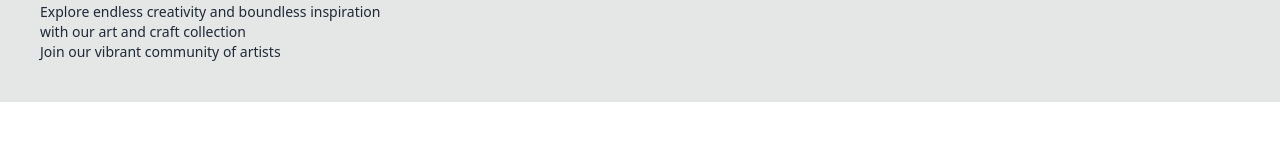
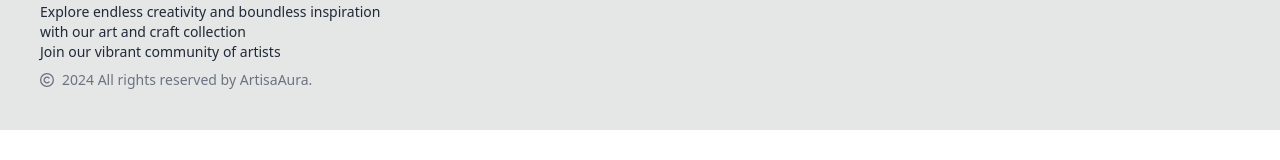
Before and after one commit to SRakiB23/ArtisanAura-client, a React (Vite) app: page /artscrafts in a window 1280 px wide. Shown: the part 494-654 px from the top of the page. Built offline with nearby package versions, Linux system fonts and the light colour scheme; no server answers.

Commit message:
final code

```diff
--- a/src/components/Footer/Footer.jsx
+++ b/src/components/Footer/Footer.jsx
@@ -1,5 +1,5 @@
 import { BsBuildingFillCheck } from "react-icons/bs";
-import { FaPhone, FaVoicemail } from "react-icons/fa6";
+import { FaPhone, FaRegCopyright, FaVoicemail } from "react-icons/fa6";
 import { HiOutlineMailOpen } from "react-icons/hi";
 
 const Footer = () => {
@@ -18,6 +18,10 @@ const Footer = () => {
             Explore endless creativity and boundless inspiration <br />
             with our art and craft collection <br /> Join our vibrant community
             of artists
+          </p>
+          <p className="text-gray-500 flex items-center gap-2">
+            <FaRegCopyright />
+            2024 All rights reserved by ArtisaAura.
           </p>
         </div>
         <nav>
```
